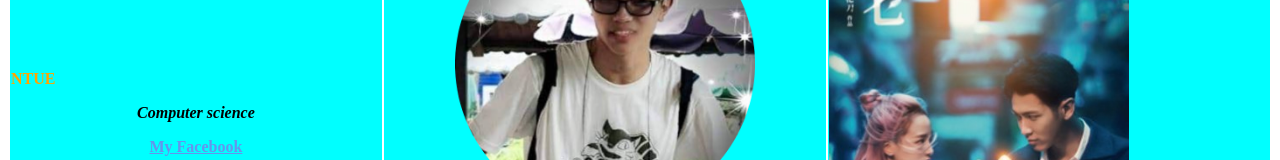
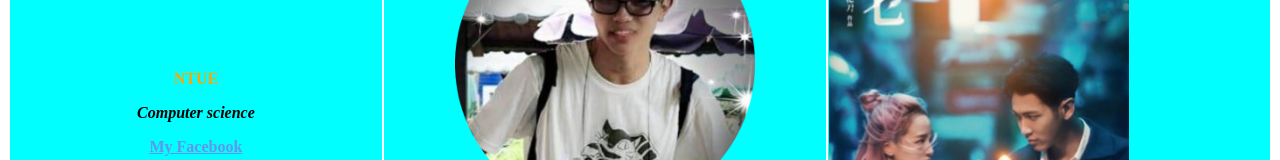
Before and after one commit to 110916018/110916018-2021cv_css, a plain HTML site: page index.html in a window 1280 px wide. Shown: the part 172-332 px from the top of the page. Drawn offline with Linux system fonts and the light colour scheme; files that its build step writes are made by us from their sources.

Commit message:
Update index.html

```diff
--- a/index.html
+++ b/index.html
@@ -47,7 +47,7 @@
             <td><h1 text-align="center"><b><strong><p style="color:rgb(25, 0, 255);">章宸輔</b></p></strong></h1>
 
                 <br>
-                <p style="color: orange; "text-align="center"><b>NTUE</p>
+                <p style="color: orange; "align="center"><b>NTUE</p>
                 <p align="center"><em><b><strong>Computer science</strong></b></em></p>
                 <p align="center"><a href="https://www.facebook.com/profile.php?id=100018172689732">My Facebook</a></p>
                 <p align="center"><a href="https://www.instagram.com/chenfu0209/">IG</a></p>
```
